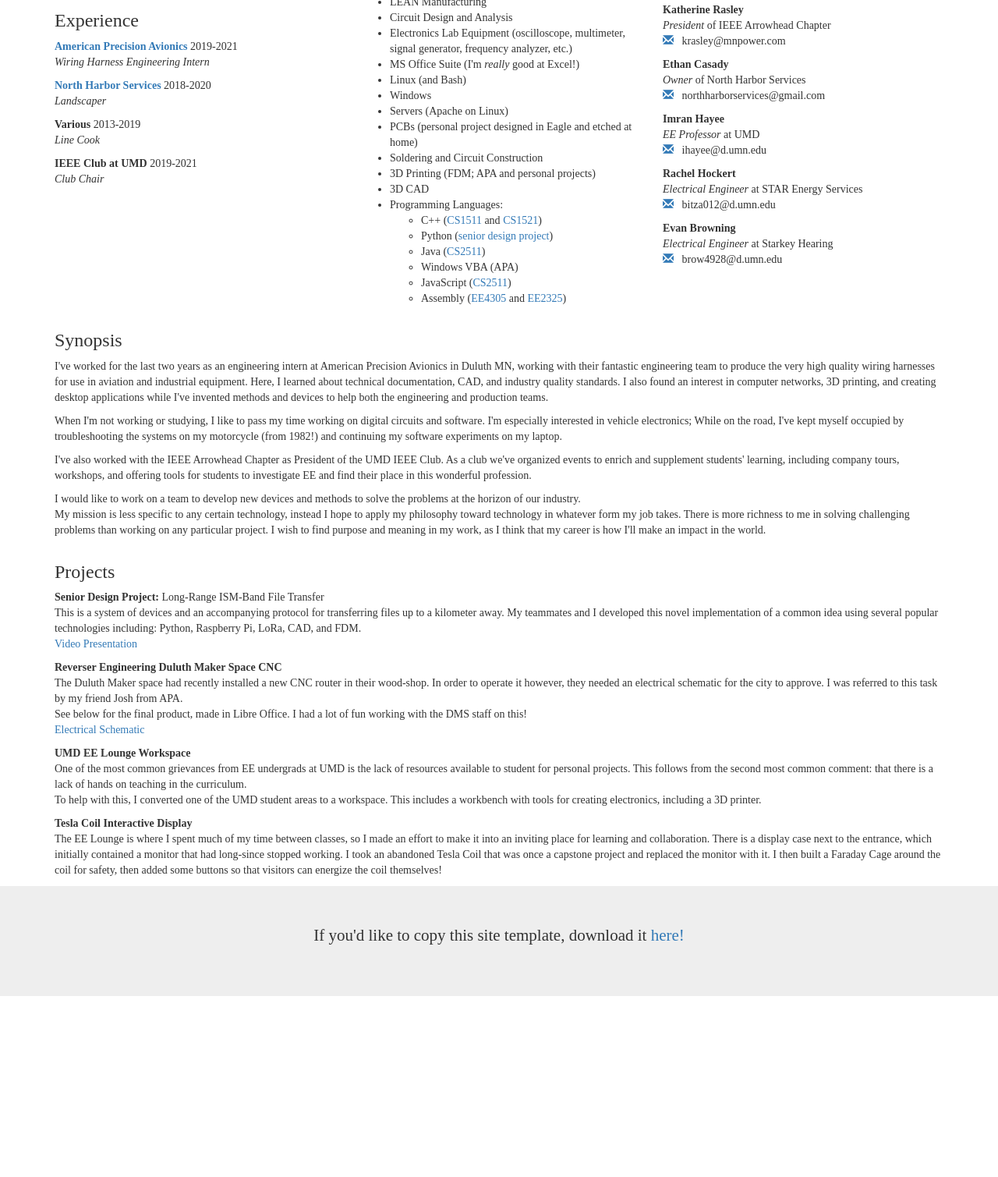
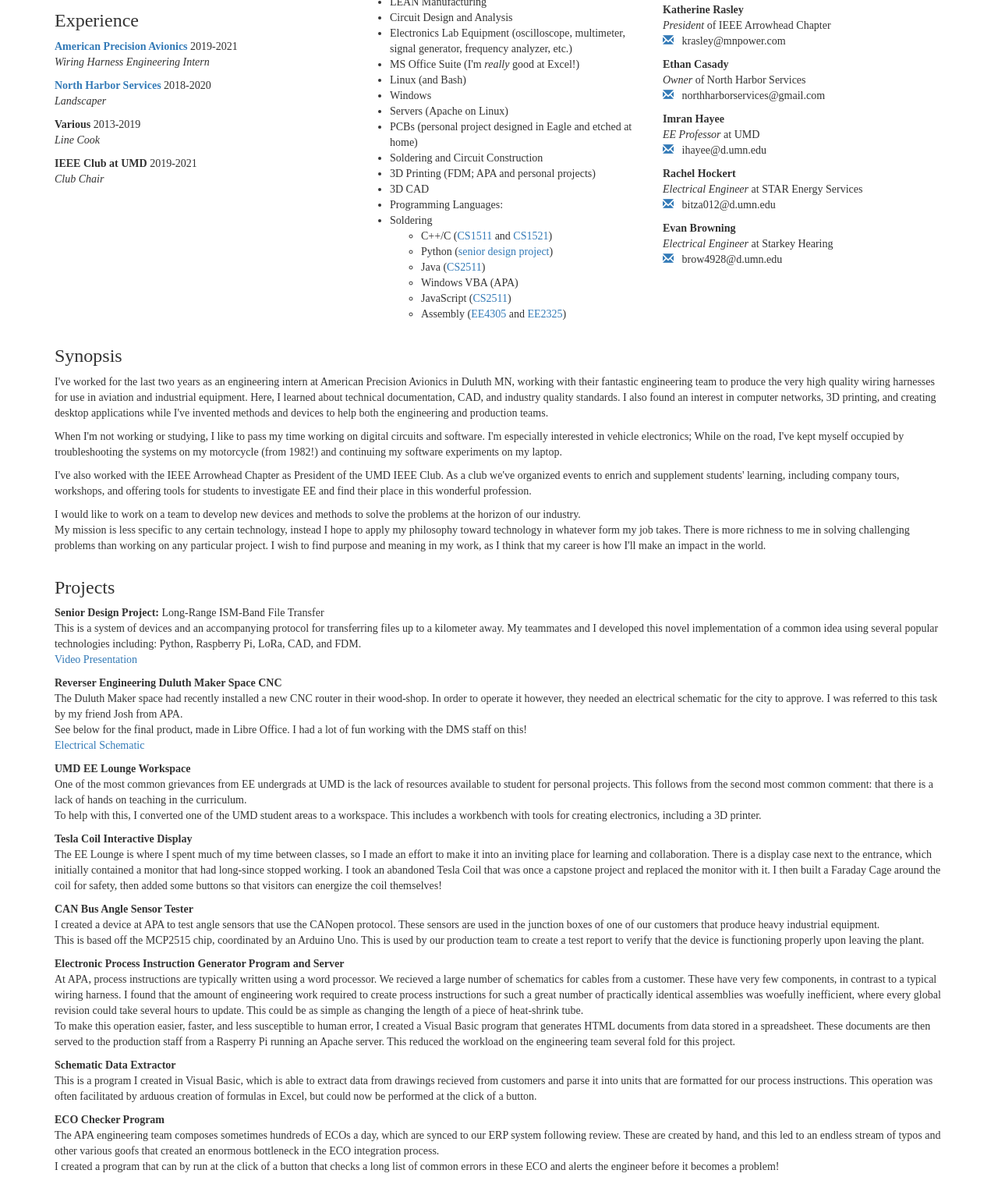
Before and after one commit to alex-haw/alex-haw.github.io, a plain HTML site: page index.html in a window 1280 px wide. Shown: the part 946-2455 px from the top of the page at 78% size. Before the commit the page ends 2253 px from the top, so only its background shows below. Drawn offline with nearby package versions, Linux system fonts and the light colour scheme.

Commit message:
added more projects

```diff
--- a/index.html
+++ b/index.html
@@ -80,8 +80,9 @@
 				<li>3D Printing (FDM; APA and personal projects)</li>
 				<li>3D CAD</li>
 				<li>Programming Languages:</li>
+				<li>Soldering</li>
 				<ul>
-					<li>C++ (<a href="https://www.d.umn.edu/~jallert/cs1/syls18.html">CS1511</a> and <a href="./cs1521.pdf">CS1521</a>)</li>
+					<li>C++/C (<a href="https://www.d.umn.edu/~jallert/cs1/syls18.html">CS1511</a> and <a href="./cs1521.pdf">CS1521</a>)</li>
 					<li>Python (<a href="#seniord">senior design project</a>)</li>
 					<li>Java (<a href="https://www.d.umn.edu/~tcolburn/cs2511/syllabus.xhtml">CS2511</a>)</li>
 					<li>Windows VBA (APA)</li>
@@ -169,6 +170,21 @@
 			<p><b>Tesla Coil Interactive Display</b>
 			<br>The EE Lounge is where I spent much of my time between classes, so I made an effort to make it into an inviting place for learning and collaboration. There is a display case next to the entrance, which initially contained a monitor that had long-since stopped working. I took an abandoned Tesla Coil that was once a capstone project and replaced the monitor with it. I then built a Faraday Cage around the coil for safety, then added some buttons so that visitors can energize the coil themselves!
 			</p>
+			<p><b>CAN Bus Angle Sensor Tester</b>
+			<br>I created a device at APA to test angle sensors that use the CANopen protocol. These sensors are used in the junction boxes of one of our customers that produce heavy industrial equipment.
+			<br>This is based off the MCP2515 chip, coordinated by an Arduino Uno. This is used by our production team to create a test report to verify that the device is functioning properly upon leaving the plant.
+			</p>
+			<p><b>Electronic Process Instruction Generator Program and Server</b>
+			<br>At APA, process instructions are typically written using a word processor. We recieved a large number of schematics for cables from a customer. These have very few components, in contrast to a typical wiring harness. I found that the amount of engineering work required to create process instructions for such a great number of practically identical assemblies was woefully inefficient, where every global revision could take several hours to update. This could be as simple as changing the length of a piece of heat-shrink tube.
+			<br>To make this operation easier, faster, and less susceptible to human error, I created a Visual Basic program that generates HTML documents from data stored in a spreadsheet. These documents are then served to the production staff from a Rasperry Pi running an Apache server. This reduced the workload on the engineering team several fold for this project.
+			</p>
+			<p><b>Schematic Data Extractor</b>
+			<br>This is a program I created in Visual Basic, which is able to extract data from drawings recieved from customers and parse it into units that are formatted for our process instructions. This operation was often facilitated by arduous creation of formulas in Excel, but could now be performed at the click of a button.
+			</p>
+			<p><b>ECO Checker Program</b>
+			<br>The APA engineering team composes sometimes hundreds of ECOs a day, which are synced to our ERP system following review. These are created by hand, and this led to an endless stream of typos and other various goofs that created an enormous bottleneck in the ECO integration process.
+			<br>I created a program that can by run at the click of a button that checks a long list of common errors in these ECO and alerts the engineer before it becomes a problem!
+			</p>
 		</div>
 	</div>
 
```
